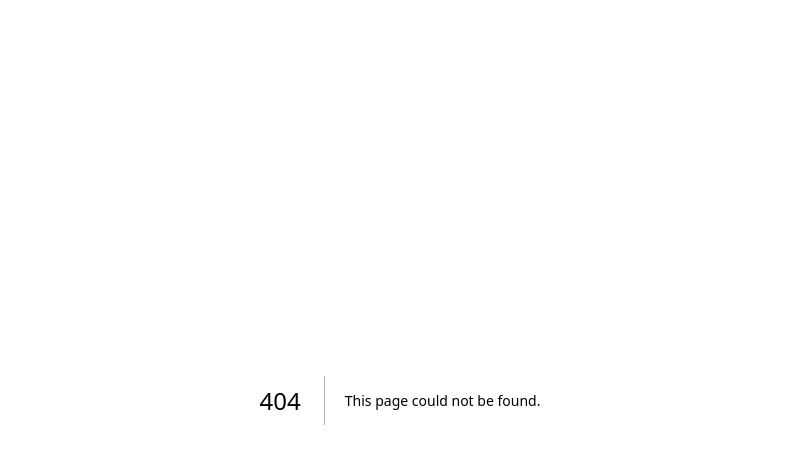
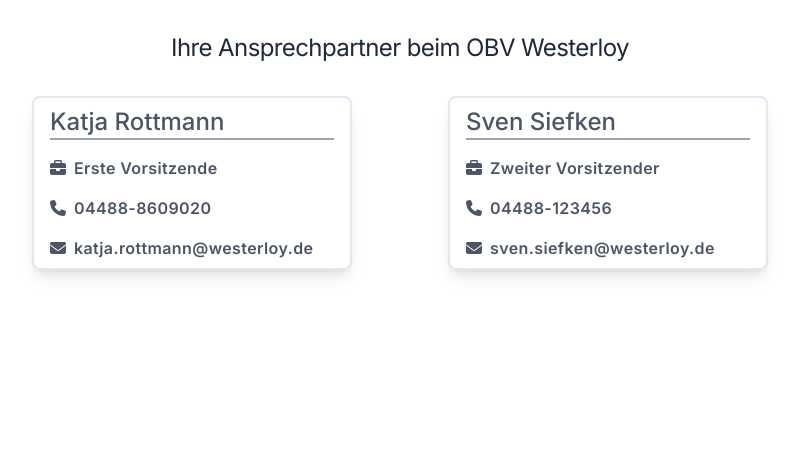
Before and after one commit to Pudl0/westerloy, a Next.js app: page /legal/contact in a window 1280 px wide. Before the commit this address had no page. Shown: the top 464 px of the page, without its empty margins (240-1039 px from the left). Built offline with nearby package versions, Linux system fonts and the light colour scheme.

Commit message:
adding contact information

```diff
--- /dev/null
+++ b/src/app/legal/contact/page.tsx
@@ -0,0 +1,43 @@
+import { FontAwesomeIcon } from '@fortawesome/react-fontawesome';
+import { faPhone, faBriefcase, faEnvelope } from '@fortawesome/free-solid-svg-icons';
+
+export default function Contact() {
+    return(
+        <div className='p-5'>
+            <div className='flex flex-col items-center w-full'>
+                <p className='mt-3 mb-8 text-2xl text-gray-800 dark:text-white tracking-tight self-center text-center'>
+                    Ihre Ansprechpartner beim OBV&nbsp;Westerloy
+                </p>
+                <div className='flex flex-col lg:flex-row gap-x-24 gap-y-12 items-center'>
+                    {ContactCard('Katja Rottmann', 'Erste Vorsitzende', '04488-8609020', 'katja.rottmann@westerloy.de')}
+                    {ContactCard('Sven Siefken', 'Zweiter Vorsitzender', '04488-123456', 'sven.siefken@westerloy.de')}
+                </div>
+            </div>
+        </div>
+    );
+}
+
+export function ContactCard(name: string, title: string, phoneNumber: string, mailAddress: string) {
+    return(
+        <div className='px-4 py-2 w-80 shadow-lg border-2 rounded-lg'>
+            <p className='font-medium text-gray-600 text-lg border-b-2 border-gray-400 sm:text-2xl  dark:text-gray-400'>
+                {name}
+            </p>
+
+            <div className='flex items-center mt-4 text-gray-600 dark:text-gray-400'>
+                <FontAwesomeIcon icon={faBriefcase}></FontAwesomeIcon>
+                <p className='ml-2 text-md tracking-wide font-semibold'>{title}</p>
+            </div>
+
+            <div className='flex items-center mt-4 text-gray-600 dark:text-gray-400'>
+                <FontAwesomeIcon icon={faPhone}></FontAwesomeIcon>
+                <p className='ml-2 text-md tracking-wide font-semibold'>{phoneNumber}</p>
+            </div>
+
+            <div className='flex items-center mt-4 text-gray-600 dark:text-gray-400'>
+                <FontAwesomeIcon icon={faEnvelope}></FontAwesomeIcon>
+                <a href={`mailto:${mailAddress}`} className='ml-2 text-md tracking-wide font-semibold hover:underline'>{mailAddress}</a>
+            </div>
+        </div>
+    );
+}
```
